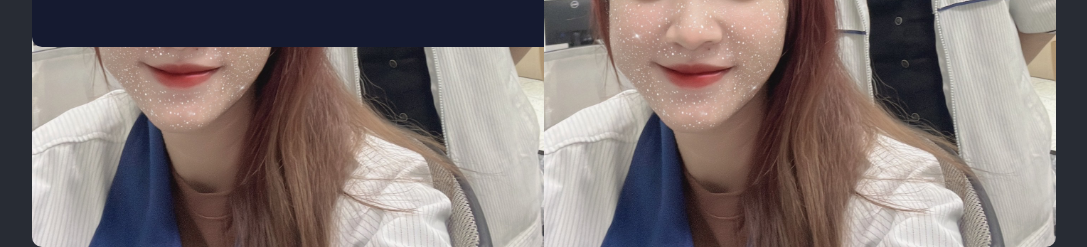
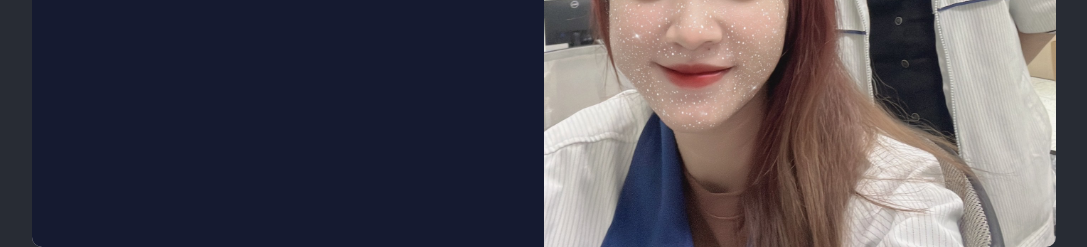
Before and after one commit to ntanh18011997/ReactProject, a React app: page /about in a window 1280 px wide. Shown: the part 581-828 px from the top of the page, without its empty margins (96-1183 px from the left). Built offline with nearby package versions, Linux system fonts and the light colour scheme.

Commit message:
update code

```diff
--- a/src/views/About/about.scss
+++ b/src/views/About/about.scss
@@ -23,7 +23,7 @@
         border-radius: 10px;
         .about-sidebar{
             width: 50%;
-            height: 550px;
+            height: 750px;
             background-color: #151a30;
             border-radius: 10px 0 0 10px;
             .about-sidebar__avatar{
```
